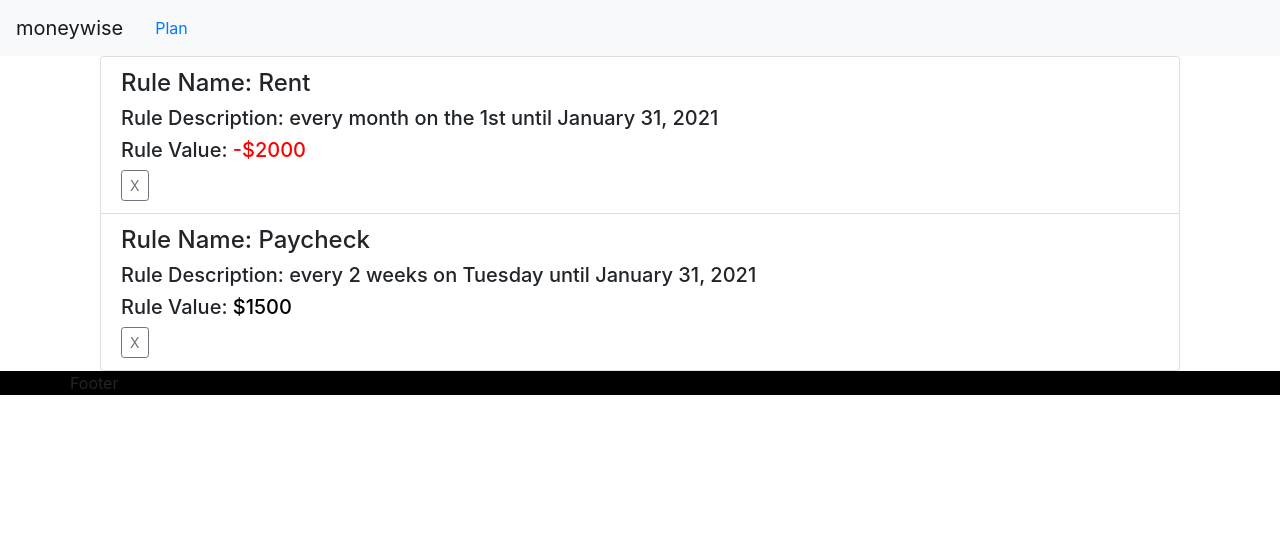
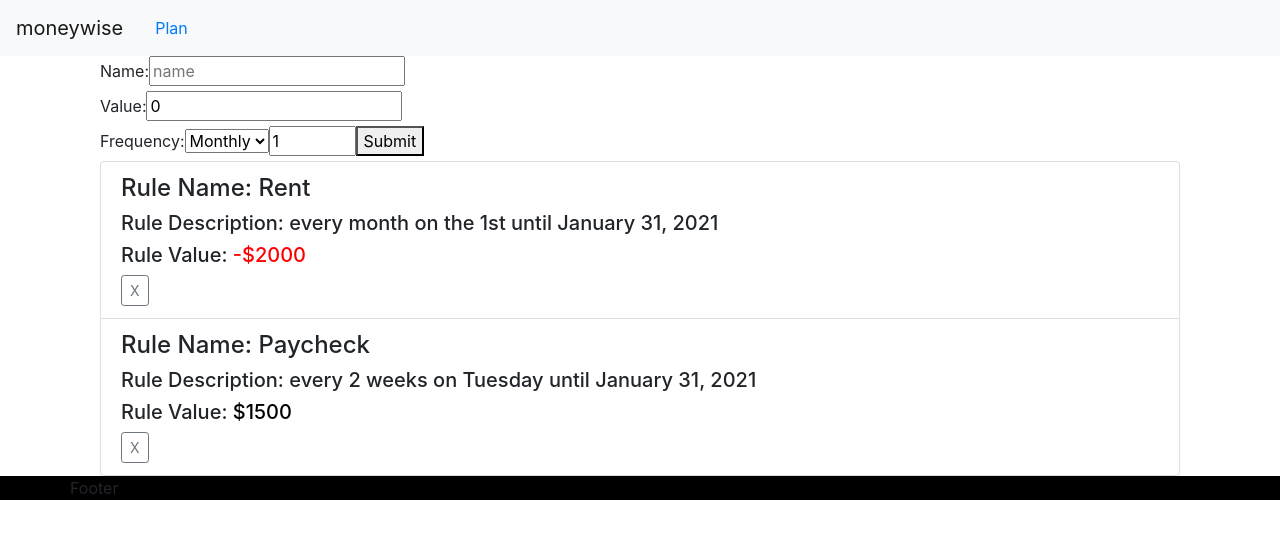
Before and after one commit to MoneyWise2020/MoneyWise2020, a React (Create React App) app in the folder ui/: page /plan in a window 1280 px wide. Shown: the top 538 px of the page. Built offline with nearby package versions, Linux system fonts and the light colour scheme.

Commit message:
WIP(ui): Form for creating new rules

```diff
--- /dev/null
+++ b/ui/src/pages/plan/rules/CreateRuleForm.tsx
@@ -0,0 +1,113 @@
+import React, { useState } from 'react';
+import RRule from 'rrule';
+import { IApiRuleMutate } from './IRule';
+
+export const CreateForm = ({ onSubmit }: { onSubmit: (rule: IApiRuleMutate) => void }) => {
+    const [name, setName] = useState('');
+    const [value, setValue] = useState(0);
+    const [frequency, setFrequency] = useState<string>("MONTHLY");
+    const [bymonthday, setbymonthday] = useState(1);
+    const [bymonth, setbymonth] = useState(1);
+
+    const [weekdays, setWeekdays] = useState<string[]>([]);
+
+    return <form onSubmit={e => {
+        e.preventDefault();
+        e.stopPropagation();
+
+        if (value === 0) {
+            alert(`Please enter a non zero value`);
+            return;
+        }
+
+        if (name.length < 3) {
+            alert(`Please enter more than 3 characters`);
+            return;
+        }
+
+        let options = {};
+
+        switch (frequency) {
+            case "BIWEEKLY":
+                // TODO: support BIWEEKLY properly
+                options = {
+                    freq: RRule.WEEKLY,
+                    interval: 2,
+                    byweekday: 0,
+                };
+                break;
+            case "WEEKLY":
+                const weekdayToRRuleWeekdayMapping: { [key: string]: any } = {
+                    "SUNDAY": RRule.SU,
+                    "MONDAY": RRule.MO,
+                    "TUESDAY": RRule.TU,
+                    "WEDNESDAY": RRule.WE,
+                    "THURSDAY": RRule.TH,
+                    "FRIDAY": RRule.FR,
+                    "SATURDAY": RRule.SA,
+                }
+                const rruleWeekdays = weekdays.map(w => weekdayToRRuleWeekdayMapping[w]);
+                options = {
+                    freq: RRule.WEEKLY,
+                    byweekday: rruleWeekdays,
+                };
+                break;
+            case "MONTHLY":
+                options = {
+                    freq: RRule.MONTHLY,
+                    bymonthday: bymonthday,
+                }
+                break;
+            case "YEARLY":
+                options = {
+                    freq: RRule.YEARLY,
+                    bymonth: bymonth,
+                    bymonthday: bymonthday,
+                }
+                break;
+        }
+
+        // Success
+
+        const rruleString = new RRule(options).toString()
+
+        onSubmit({
+            name: name,
+            value: value,
+            rrule: rruleString,
+        });
+
+        setName('');
+        setValue(0);
+    }}>
+        <label htmlFor="Name">Name:</label><input id="Name" type="string" placeholder="name" value={name} onChange={e => setName(e.target.value)}></input><br />
+        <label htmlFor="Value">Value:</label><input id="Value" type="number" placeholder="Value" step="0.01" value={value} onChange={e => setValue(Number(e.target.value))}></input><br />
+        <label htmlFor="Frequency">Frequency:</label><select id="Frequency" name="frequency" onChange={e => setFrequency(e.target.value)}>
+            <option value="WEEKLY" selected={frequency === "WEEKLY"}>Weekly</option>
+            {/* <option value="BIWEEKLY" selected={frequency === "BIWEEKLY"}>Bi-Weekly</option> */}
+            <option value="MONTHLY" selected={frequency === "MONTHLY"}>Monthly</option>
+            <option value="YEARLY" selected={frequency === "YEARLY"}>Yearly</option>
+        </select>
+        {(frequency === "MONTHLY" || frequency === "YEARLY") && <>
+            <input type="number" min="1" max="31" placeholder="Day of month" value={bymonthday} onChange={e => setbymonthday(Number(e.target.value))} />
+        </>}
+        {(frequency === "YEARLY") && <>
+            <input type="number" min="1" max="12" placeholder="Month of year" value={bymonth} onChange={e => setbymonth(Number(e.target.value))} />
+        </>}
+        {(frequency === "WEEKLY") && <>
+            <select className="custom-select" multiple onChange={e => {
+                setWeekdays(Array.from(e.target.selectedOptions).map(opt => opt.value));
+            }}>
+                {/* TODO: start with Sunday or monday? */}
+                <option value="SUNDAY" selected={weekdays.includes("SUNDAY")}>Sunday</option>
+                <option value="MONDAY" selected={weekdays.includes("MONDAY")}>Monday</option>
+                <option value="TUESDAY" selected={weekdays.includes("TUESDAY")}>Tuesday</option>
+                <option value="WEDNESDAY" selected={weekdays.includes("WEDNESDAY")}>Wednesday</option>
+                <option value="THURSDAY" selected={weekdays.includes("THURSDAY")}>Thursday</option>
+                <option value="FRIDAY" selected={weekdays.includes("FRIDAY")}>Friday</option>
+                <option value="SATURDAY" selected={weekdays.includes("SATURDAY")}>Saturday</option>
+            </select>
+        </>}
+       <button>Submit</button>
+    </form>
+}
--- a/ui/src/pages/plan/rules/RulesContainer.tsx
+++ b/ui/src/pages/plan/rules/RulesContainer.tsx
@@ -1,9 +1,9 @@
 import React, { useCallback, useEffect, useState } from 'react'
 import { RRule } from 'rrule';
 import ListGroup from 'react-bootstrap/ListGroup';
-import { IApiRule } from './IRule';
+import { IApiRule, IApiRuleMutate } from './IRule';
 import { Rule } from './Rule';
-
+import {CreateForm} from './CreateRuleForm';
 
 export const RulesContainer = () => {
     // TODO(jamesfulford): When APIs ready, remove mock data
@@ -48,7 +48,12 @@ export const RulesContainer = () => {
     // TODO(jamesfulford): When DELETE API is ready, call it here
     const deleteHandler = useCallback((id: string) => console.log("DELETE", id), []);
 
-    return <ListGroup>
-        {rules.map(rule => <Rule rule={rule} onDelete={deleteHandler} key={rule.id}/>)}
-    </ListGroup>;
+    const createNewRule = useCallback((rule: IApiRuleMutate) => console.log('Creating new rule', rule), []);
+
+    return <>
+        <CreateForm onSubmit={createNewRule}/>
+        <ListGroup>
+            {rules.map(rule => <Rule rule={rule} onDelete={deleteHandler} key={rule.id}/>)}
+        </ListGroup>
+    </>;
 }
```
